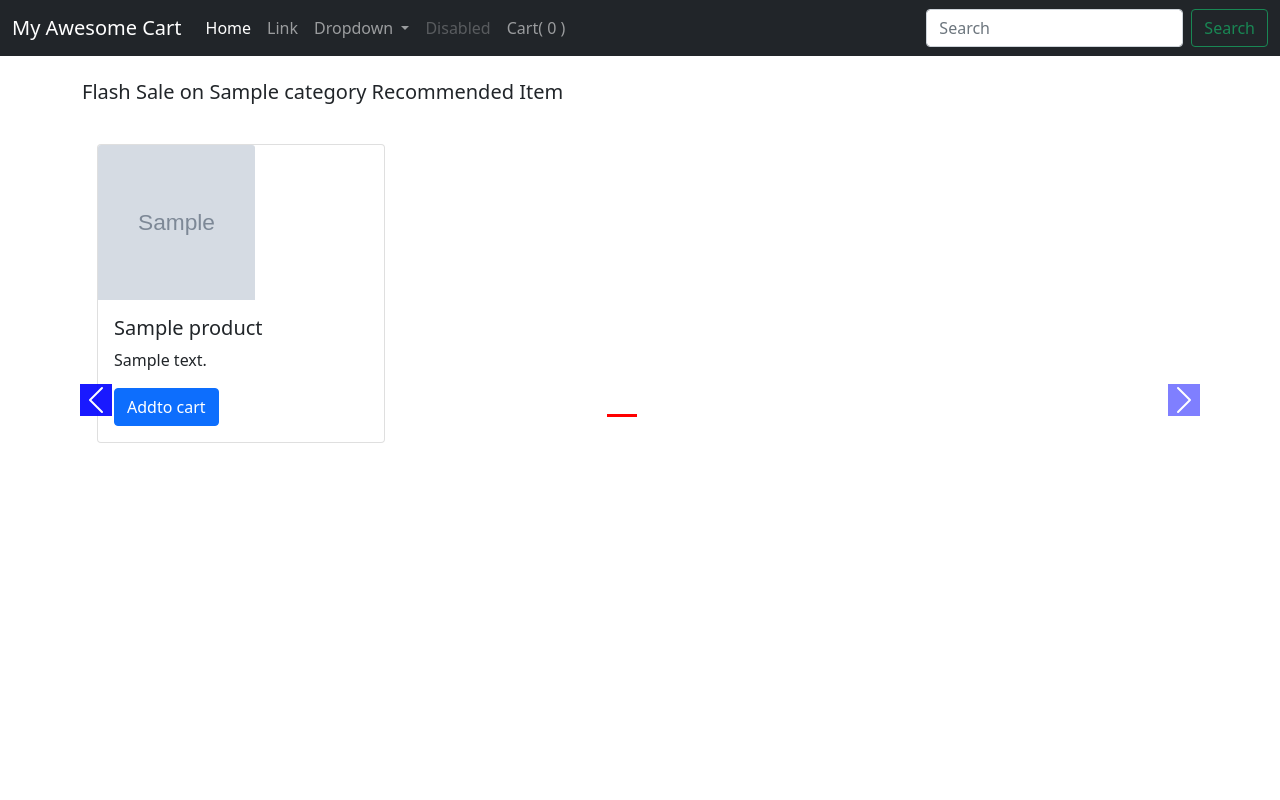
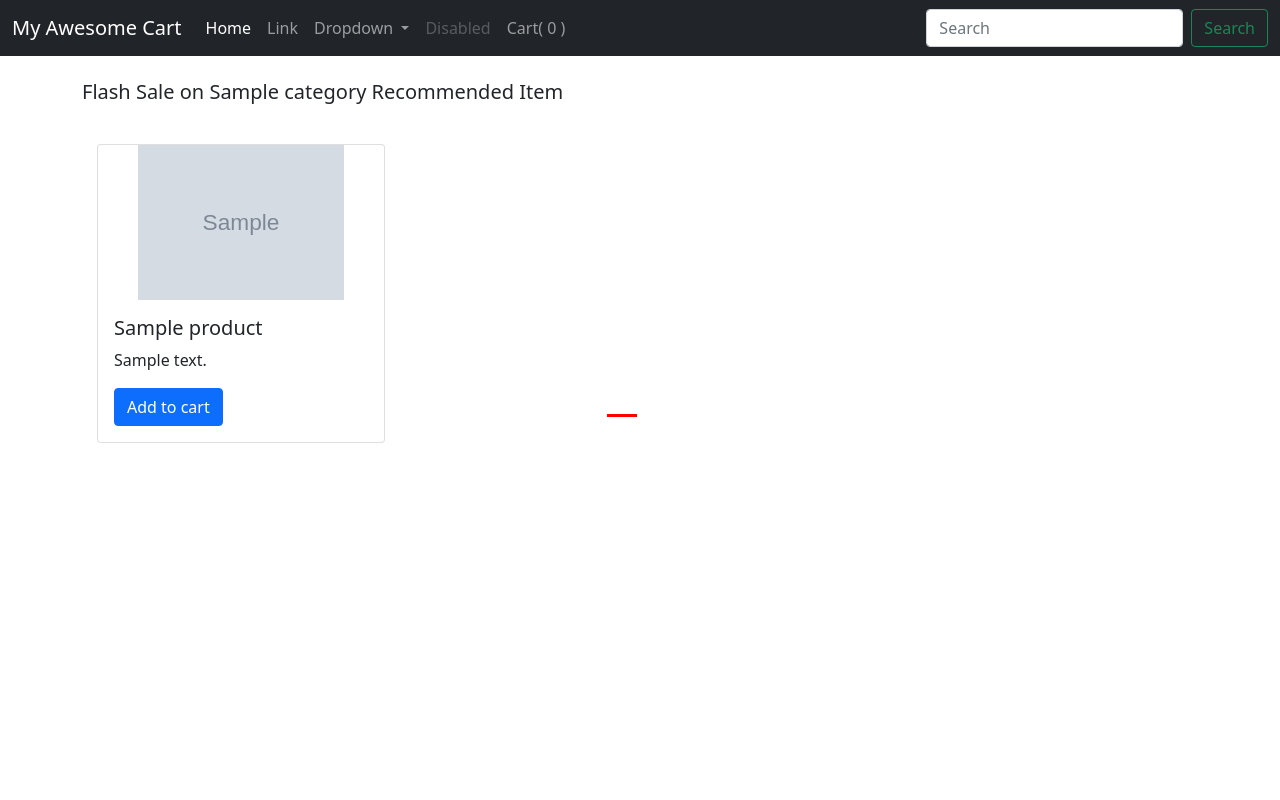
Before and after one commit to lalatendu65/e-commerce, a Django app: template likupj/templates/index.html in a window 1280 px wide. Run offline with Django 3.2, Linux system fonts and the light colour scheme; the template is opened without the code that fills it: most values are stand-ins (such as "Sample title", 1, 10 or a date in 2020); grey boxes marked "Sample" are stand-in pictures; some libraries are stand-ins or nearby versions.

Commit message:
fixed issues

```diff
--- a/likupj/lpj/views.py
+++ b/likupj/lpj/views.py
@@ -22,7 +22,7 @@ def index(request):
     nslides=n//4 + ceil((n/4)-(n//4))
     #params={'no_slides':nslides,'range':range(1,nslides),'product':products}
     allprods=[[products,range(1,nslides),nslides],[products,range(1,nslides),nslides] ]
-    params={'allprod':allprods}
+    params={'allprods':allprods}
 
     return render (request,'index.html',params)
 
--- a/likupj/static/shopcss/sa.css
+++ b/likupj/static/shopcss/sa.css
@@ -8,8 +8,9 @@
 }
 
 .col-md-3 img {
-  width: 157px;
+  width: 100%;
   height: 155px;
+  object-fit: contain;
 }
 
 body .carousel-indicator li {
--- a/likupj/templates/index.html
+++ b/likupj/templates/index.html
@@ -15,8 +15,6 @@
 <div class="container">
   <!--slideshow starts here-->
   {%for product,range,nslides in allprods %}
-
-
 
 
   <h5 class="my-4">Flash Sale on {{product.category}} Recommended Item </h5>
@@ -40,11 +38,12 @@
 
           <div class="col-xs-12 col-sm-3 col-md-3">
             <div class="card" style="width: 18rem;">
-                <img src="/media/{{i.image}}" class="card-img-top" alt="...">
+              <img src="/media/{{i.image}}" class="card-img-top">
+
               <div class="card-body">
                 <h5 class="card-title">{{i.product_name}}</h5>
                 <p class="card-text">{{i.desc}}</p>
-                  <button id="pr{{i.id}}" class="btn btn-primary cart">Addto cart</button>
+                <button id="pr{{i.id}}" class="btn btn-primary cart">Add to cart</button>
               </div>
             </div>
           </div>
@@ -66,14 +65,14 @@
     </div>
 
     <!--left and right controls for the slide-->
-          <a class="carousel-control-prev" href="#demo" data-bs-slide="prev">
+    <!-- <a class="carousel-control-prev" href="#demo" data-bs-slide="prev">
       <span class="carousel-control-prev-icon"></span>
 
     </a>
     <a class="carousel-control-next" href="#demo" data-bs-slide="next">
       <span class="carousel-control-next-icon"></span>
 
-          </a>
+    </a> -->
   </div>
 
   {% endfor %}
@@ -84,28 +83,28 @@
 {% block js %}
 <script>
   console.log('working');
-   if(localStorage.getItem('cart')==null){
-     var cart ={};
+  if (localStorage.getItem('cart') == null) {
+    var cart = {};
   }
 
-   else{
-     cart=JSON.parse(localStorage.getItem('cart'));
-     document.getElementById('cart').innerHTML=Object.keys(cart).length;
+  else {
+    cart = JSON.parse(localStorage.getItem('cart'));
+    document.getElementById('cart').innerHTML = Object.keys(cart).length;
   }
 
-   $('.cart').click(function(){
+  $('.cart').click(function () {
     console.log('clicked');
-     var idstr=this.id.toString();
+    var idstr = this.id.toString();
     console.log(idstr);
-     if (cart[idstr] !=undefined){
-       cart[idstr]=cart[idstr]+1;
+    if (cart[idstr] != undefined) {
+      cart[idstr] = cart[idstr] + 1;
     }
-     else{
-       cart[idstr]=1;
+    else {
+      cart[idstr] = 1;
     }
     console.log(cart);
-     localStorage.setItem('cart',JSON.stringify(cart));
-     document.getElementById('cart').innerHTML=Object.keys(cart).length;
+    localStorage.setItem('cart', JSON.stringify(cart));
+    document.getElementById('cart').innerHTML = Object.keys(cart).length;
   });
 
 
```
Lines whose indentation alone changed are shown as unchanged.
